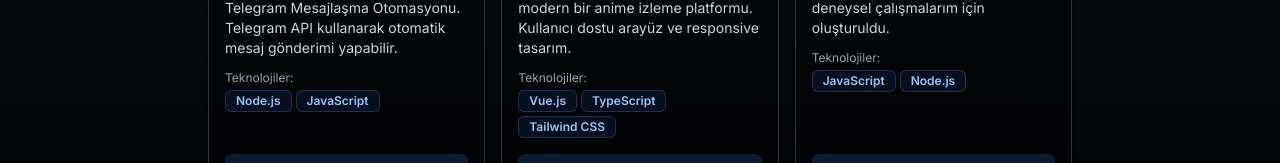
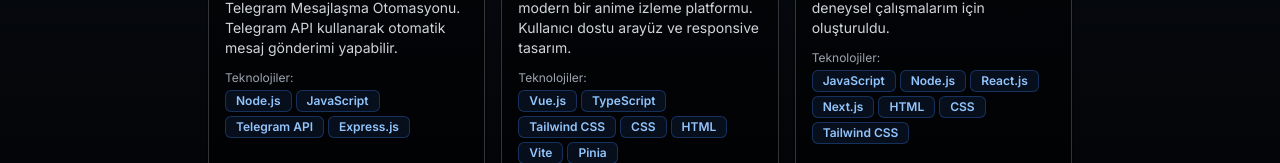
Before and after one commit to corspolicy/corsdev, a Next.js app: page / in a window 1280 px wide. Shown: the part 789-952 px from the top of the page. Built offline with nearby package versions, Linux system fonts and the light colour scheme.

Commit message:
Added Technologies

```diff
--- a/app/page.tsx
+++ b/app/page.tsx
@@ -70,6 +70,14 @@ const translations = {
     vuejs: "Vue.js",
     typescript: "TypeScript",
     tailwind: "Tailwind CSS",
+    html: "HTML",
+    css: "CSS",
+    telegram: "Telegram API",
+    express: "Express.js",
+    vite: "Vite",
+    pinia: "Pinia",
+    reactjs: "React.js",
+    nextjs: "Next.js",
   },
   en: {
     skills: "Skills",
@@ -97,6 +105,14 @@ const translations = {
     vuejs: "Vue.js",
     typescript: "TypeScript",
     tailwind: "Tailwind CSS",
+    html: "HTML",
+    css: "CSS",
+    telegram: "Telegram API",
+    express: "Express.js",
+    vite: "Vite",
+    pinia: "Pinia",
+    reactjs: "React.js",
+    nextjs: "Next.js",
   },
 }
 
@@ -144,7 +160,7 @@ function BreadcrumbDemo() {
             "https://upload.wikimedia.org/wikipedia/commons/thumb/9/91/Octicons-mark-github.svg/2048px-Octicons-mark-github.svg.png",
           link: "https://github.com/corspolicy/TelegramAutoMessage",
           icon: <Code className="h-5 w-5 text-yellow-400" />,
-          technologies: [t.nodejs, t.javascript],
+          technologies: [t.nodejs, t.javascript, t.telegram, t.express],
         },
         {
           id: 2,
@@ -154,7 +170,7 @@ function BreadcrumbDemo() {
             "https://upload.wikimedia.org/wikipedia/commons/thumb/9/91/Octicons-mark-github.svg/2048px-Octicons-mark-github.svg.png",
           link: "https://github.com/corspolicy/watchgen",
           icon: <Code className="h-5 w-5 text-yellow-400" />,
-          technologies: [t.vuejs, t.typescript, t.tailwind],
+          technologies: [t.vuejs, t.typescript, t.tailwind, t.css, t.html, t.vite, t.pinia],
         },
         {
           id: 3,
@@ -164,7 +180,7 @@ function BreadcrumbDemo() {
             "https://upload.wikimedia.org/wikipedia/commons/thumb/9/91/Octicons-mark-github.svg/2048px-Octicons-mark-github.svg.png",
           link: "https://github.com/corspolicy/corsdev",
           icon: <Code className="h-5 w-5 text-yellow-400" />,
-          technologies: [t.javascript, t.nodejs],
+          technologies: [t.javascript, t.nodejs, t.reactjs, t.nextjs, t.html, t.css, t.tailwind],
         },
       ])
       setIsLoading(false)
```
